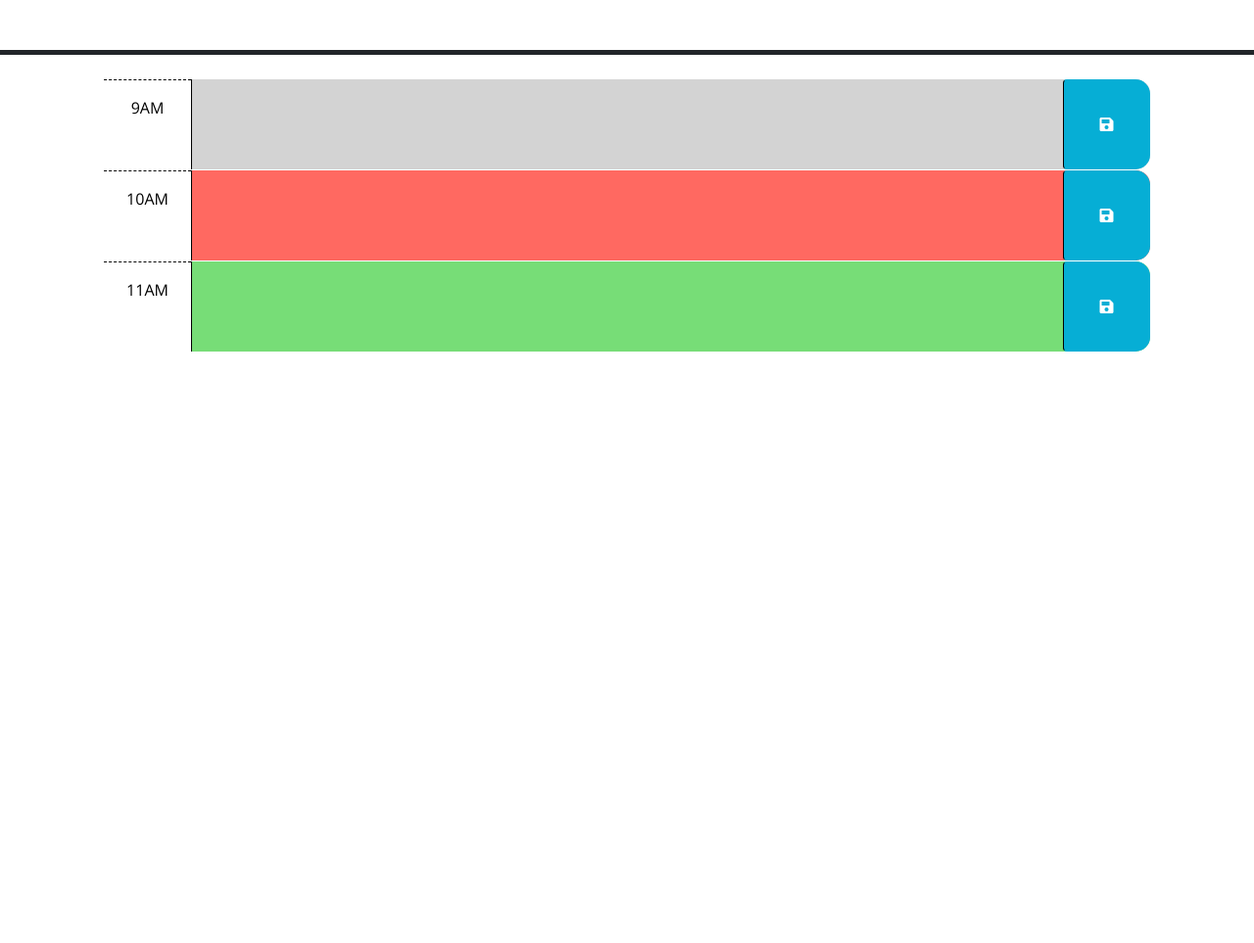
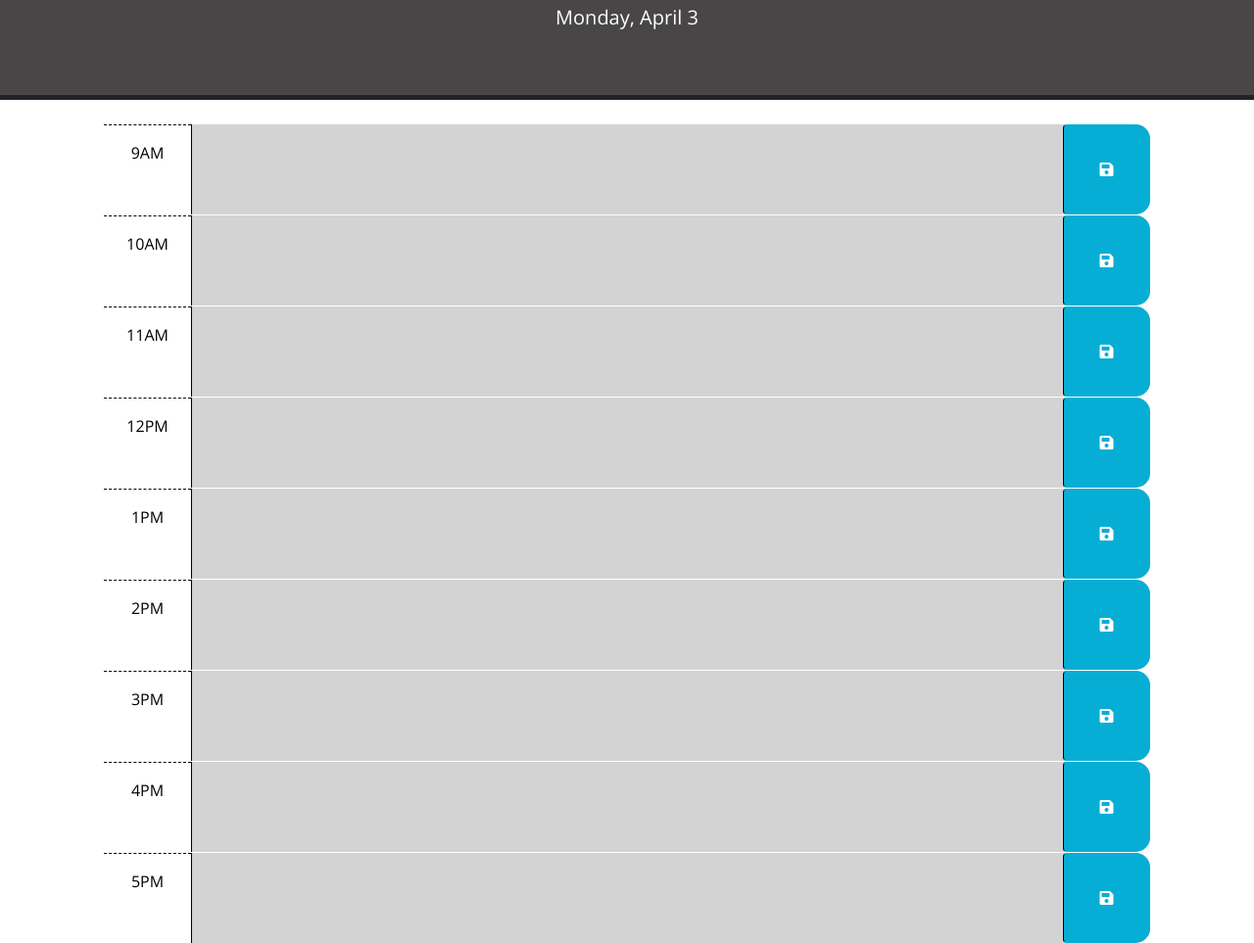
Before and after one commit to khevb27/UTA-Bootcamp-Challenge5, a website: page index.html in a window 1280 px wide. Shown: the part 176-1139 px from the top of the page at 98% size. Before the commit the page ends 800 px from the top, so only its background shows below. Drawn offline with nearby package versions, Linux system fonts and the light colour scheme.

Commit message:
updates and final readme

```diff
--- a/assets/css/style.css
+++ b/assets/css/style.css
@@ -1,3 +1,9 @@
+header {
+  text-align: center;
+  color: #ffffff;
+  background-color: #484646;
+}
+
 body {
   font-family: 'Open Sans', sans-serif;
   font-size: 16px;
--- a/assets/js/script.js
+++ b/assets/js/script.js
@@ -1,23 +1,31 @@
-// Wrap all code that interacts with the DOM in a call to jQuery to ensure that
-// the code isn't run until the browser has finished rendering all the elements
-// in the html.
-$(function () {
-  // TODO: Add a listener for click events on the save button. This code should
-  // use the id in the containing time-block as a key to save the user input in
-  // local storage. HINT: What does `this` reference in the click listener
-  // function? How can DOM traversal be used to get the "hour-x" id of the
-  // time-block containing the button that was clicked? How might the id be
-  // useful when saving the description in local storage?
-  //
-  // TODO: Add code to apply the past, present, or future class to each time
-  // block by comparing the id to the current hour. HINTS: How can the id
-  // attribute of each time-block be used to conditionally add or remove the
-  // past, present, and future classes? How can Day.js be used to get the
-  // current hour in 24-hour time?
-  //
-  // TODO: Add code to get any user input that was saved in localStorage and set
-  // the values of the corresponding textarea elements. HINT: How can the id
-  // attribute of each time-block be used to do this?
-  //
-  // TODO: Add code to display the current date in the header of the page.
+$(document).ready(function() {
+  // Save button click event
+  $(".saveBtn").on("click", function() {
+    const note = $(this).siblings(".description").val();
+    const targetParentID = $(this).parent().attr("id");
+    localStorage.setItem(targetParentID, note);
+    console.log(`Save button was pressed at ${targetParentID}. \nThe note reads: ${note}`);
+  });
+
+  // Set time-block class based on current time
+  $(".time-block").each(function() {
+    const currentHour = dayjs().hour();
+    const blockNum = parseInt($(this).attr("id").slice(5));
+    const className = (currentHour === blockNum) ? "present" : (currentHour < blockNum) ? "future" : "past";
+    $(this).attr("class", `row time-block ${className}`);
+  });
+
+  // Retrieve saved notes from localStorage
+  $(".time-block").each(function() {
+    const localKey = $(this).attr("id");
+    const savedNote = localStorage.getItem(localKey);
+    if (savedNote) $(this).children(".description").text(savedNote);
+  });
+
+  // Display current date
+  function displayDate() {
+    $("#currentDay").text(dayjs().format("dddd, MMMM D"));
+  }
+  displayDate();
+  setInterval(displayDate, 1000);
 });
--- a/index.html
+++ b/index.html
@@ -1,23 +1,14 @@
 <!DOCTYPE html>
 <html lang="en">
+
 <head>
   <meta charset="UTF-8" />
   <meta name="viewport" content="width=device-width, initial-scale=1.0" />
   <meta http-equiv="X-UA-Compatible" content="ie=edge" />
-    <link
-      rel="stylesheet"
-      href="https://cdn.jsdelivr.net/npm/bootstrap@5.1.3/dist/css/bootstrap.min.css"
-    />
-    <link
-      rel="stylesheet"
-      href="https://use.fontawesome.com/releases/v5.8.1/css/all.css"
-      integrity="sha384-50oBUHEmvpQ+1lW4y57PTFmhCaXp0ML5d60M1M7uH2+nqUivzIebhndOJK28anvf"
-      crossorigin="anonymous"
-    />
-    <link
-      href="https://fonts.googleapis.com/css?family=Open+Sans&display=swap"
-      rel="stylesheet"
-    />
+  <link rel="stylesheet" href="https://cdn.jsdelivr.net/npm/bootstrap@5.1.3/dist/css/bootstrap.min.css" />
+  <link rel="stylesheet" href="https://use.fontawesome.com/releases/v5.8.1/css/all.css"
+    integrity="sha384-50oBUHEmvpQ+1lW4y57PTFmhCaXp0ML5d60M1M7uH2+nqUivzIebhndOJK28anvf" crossorigin="anonymous" />
+  <link href="https://fonts.googleapis.com/css?family=Open+Sans&display=swap" rel="stylesheet" />
   <link rel="stylesheet" href="./assets/css/style.css" />
   <title>Work Day Scheduler</title>
 </head>
@@ -29,18 +20,8 @@
     <p id="currentDay" class="lead"></p>
   </header>
   <div class="container-lg px-5">
-      <!-- Use class for "past", "present", and "future" to apply styles to the
-        time-block divs accordingly. The javascript will need to do this by
-        adding/removing these classes on each div by comparing the hour in the
-        id to the current hour. The html provided below is meant to be an example
-        demonstrating how the css provided can be leveraged to create the
-        desired layout and colors. The html below should be removed or updated
-        in the finished product. Remember to delete this comment once the
-        code is implemented.
-        -->
 
-      <!-- Example of a past time block. The "past" class adds a gray background color. -->
-      <div id="hour-9" class="row time-block past">
+    <div id="hour-9" class="row time-block">
       <div class="col-2 col-md-1 hour text-center py-3">9AM</div>
       <textarea class="col-8 col-md-10 description" rows="3"> </textarea>
       <button class="btn saveBtn col-2 col-md-1" aria-label="save">
@@ -48,8 +29,7 @@
       </button>
     </div>
 
-      <!-- Example of a a present time block. The "present" class adds a red background color. -->
-      <div id="hour-10" class="row time-block present">
+    <div id="hour-10" class="row time-block">
       <div class="col-2 col-md-1 hour text-center py-3">10AM</div>
       <textarea class="col-8 col-md-10 description" rows="3"> </textarea>
       <button class="btn saveBtn col-2 col-md-1" aria-label="save">
@@ -57,8 +37,7 @@
       </button>
     </div>
 
-      <!-- Example of a future time block. The "future" class adds a green background color. -->
-      <div id="hour-11" class="row time-block future">
+    <div id="hour-11" class="row time-block">
       <div class="col-2 col-md-1 hour text-center py-3">11AM</div>
       <textarea class="col-8 col-md-10 description" rows="3"> </textarea>
       <button class="btn saveBtn col-2 col-md-1" aria-label="save">
@@ -66,13 +45,61 @@
       </button>
     </div>
 
+    <div id="hour-12" class="row time-block">
+      <div class="col-2 col-md-1 hour text-center py-3">12PM</div>
+      <textarea class="col-8 col-md-10 description" rows="3"> </textarea>
+      <button class="btn saveBtn col-2 col-md-1" aria-label="save">
+        <i class="fas fa-save" aria-hidden="true"></i>
+      </button>
+    </div>
+
+    <div id="hour-13" class="row time-block">
+      <div class="col-2 col-md-1 hour text-center py-3">1PM</div>
+      <textarea class="col-8 col-md-10 description" rows="3"> </textarea>
+      <button class="btn saveBtn col-2 col-md-1" aria-label="save">
+        <i class="fas fa-save" aria-hidden="true"></i>
+      </button>
+    </div>
+
+    <div id="hour-14" class="row time-block">
+      <div class="col-2 col-md-1 hour text-center py-3">2PM</div>
+      <textarea class="col-8 col-md-10 description" rows="3"> </textarea>
+      <button class="btn saveBtn col-2 col-md-1" aria-label="save">
+        <i class="fas fa-save" aria-hidden="true"></i>
+      </button>
+    </div>
+
+    <div id="hour-15" class="row time-block">
+      <div class="col-2 col-md-1 hour text-center py-3">3PM</div>
+      <textarea class="col-8 col-md-10 description" rows="3"> </textarea>
+      <button class="btn saveBtn col-2 col-md-1" aria-label="save">
+        <i class="fas fa-save" aria-hidden="true"></i>
+      </button>
+    </div>
+
+    <div id="hour-16" class="row time-block">
+      <div class="col-2 col-md-1 hour text-center py-3">4PM</div>
+      <textarea class="col-8 col-md-10 description" rows="3"> </textarea>
+      <button class="btn saveBtn col-2 col-md-1" aria-label="save">
+        <i class="fas fa-save" aria-hidden="true"></i>
+      </button>
+    </div>
+
+    <div id="hour-17" class="row time-block">
+      <div class="col-2 col-md-1 hour text-center py-3">5PM</div>
+      <textarea class="col-8 col-md-10 description" rows="3"> </textarea>
+      <button class="btn saveBtn col-2 col-md-1" aria-label="save">
+        <i class="fas fa-save" aria-hidden="true"></i>
+      </button>
+    </div>
+  </div>
+
   <script src="https://code.jquery.com/jquery-3.4.1.min.js"></script>
-    <script
-      src="https://cdn.jsdelivr.net/npm/dayjs@1.11.3/dayjs.min.js"
-      integrity="sha256-iu/zLUB+QgISXBLCW/mcDi/rnf4m4uEDO0wauy76x7U="
-      crossorigin="anonymous"
-    ></script>
+
+  <script src="https://cdn.jsdelivr.net/npm/dayjs@1.11.3/dayjs.min.js"
+    integrity="sha256-iu/zLUB+QgISXBLCW/mcDi/rnf4m4uEDO0wauy76x7U=" crossorigin="anonymous"></script>
 
   <script src="./assets/js/script.js"></script>
 </body>
+
 </html>
--- /dev/null
+++ b/package.json
@@ -0,0 +1,5 @@
+{
+  "dependencies": {
+    "dayjs": "^1.11.7"
+  }
+}
```
Also changed, not shown: README.md, assets/images/C5 Screenshot 1.png (added), 3 other files. Lines whose indentation alone changed are shown as unchanged.
